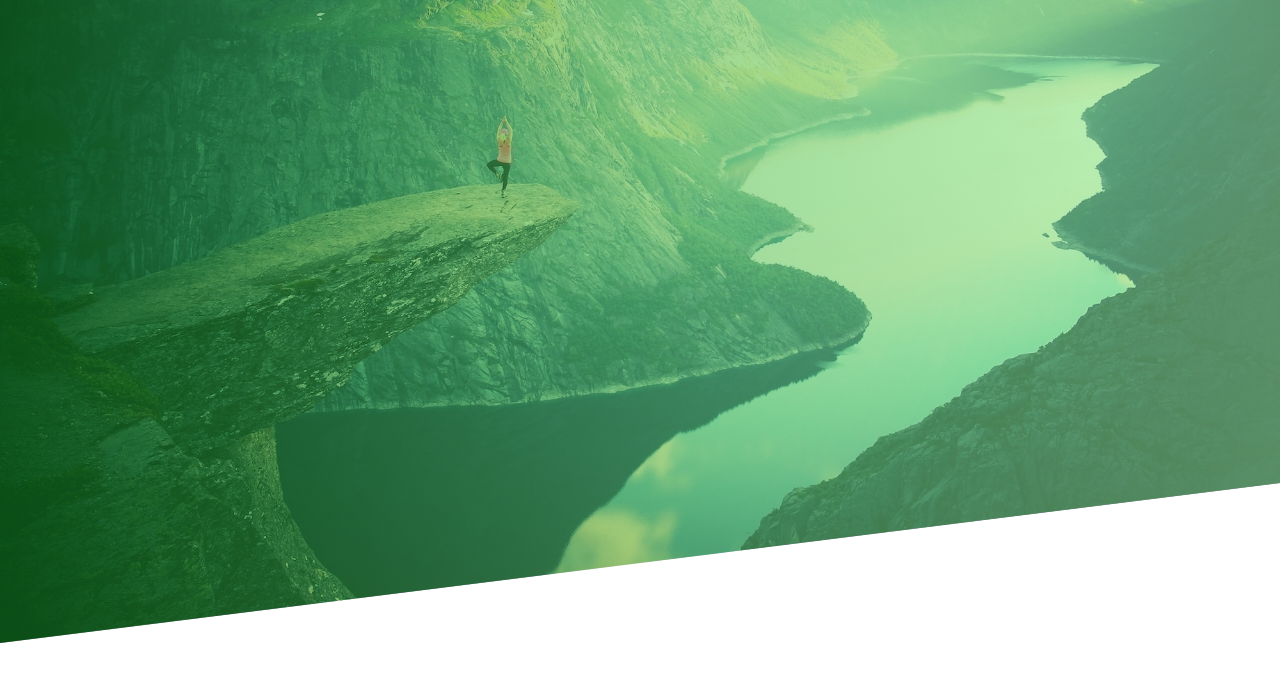
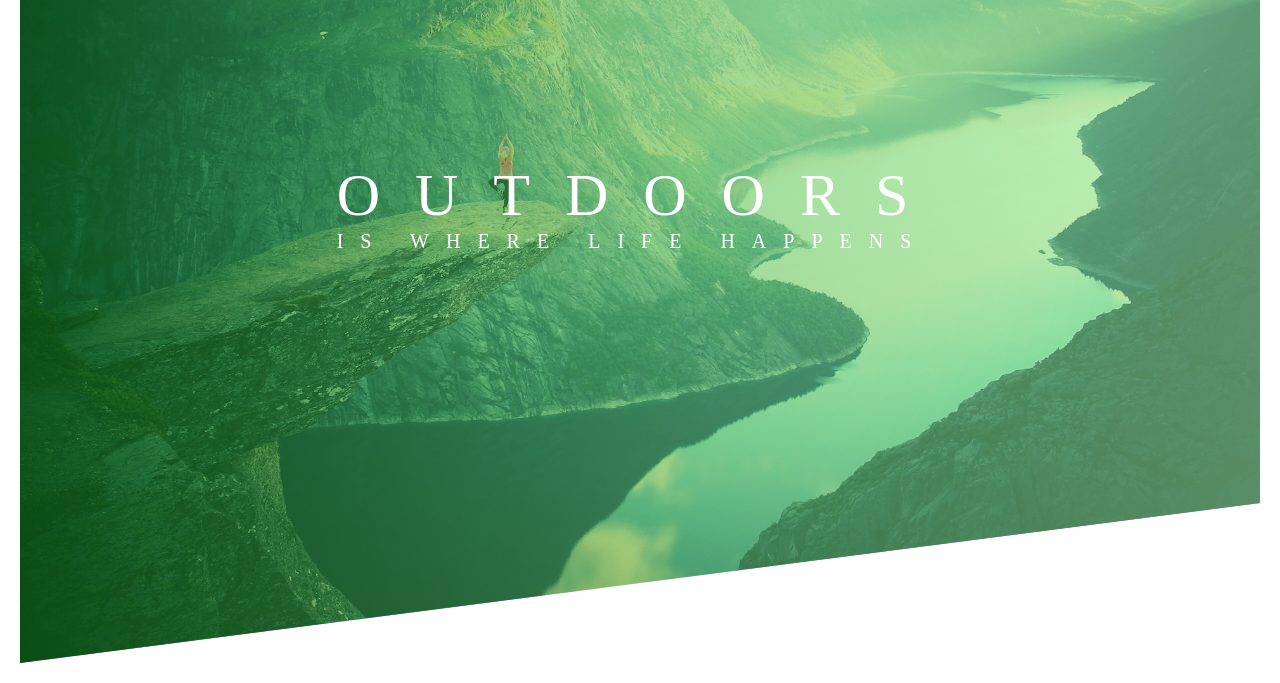
Before and after one commit to xaintobas/advanced-css-course, a plain HTML site: page Natours/index.html in a window 1280 px wide. Shown: the part 117-800 px from the top of the page. Drawn offline with Linux system fonts and the light colour scheme.

Commit message:
Allign hero text

```diff
--- a/Natours/css/styles.css
+++ b/Natours/css/styles.css
@@ -6,6 +6,13 @@
   box-sizing: border-box;
 }
 
+html {
+  font-size: 62.5%;
+}
+
+body {
+  padding: 2rem;
+}
 .header {
   background-image: linear-gradient(to right, rgba(0, 128, 0, 0.521), rgba(144, 238, 144, 0.548)), url(../img/hero.jpg) ;
   background-size: cover;
@@ -19,9 +26,33 @@
   position: absolute;
   top: 40px;
   left: 40px;
-
 }
 
 .logo {
   height: 35px;
 }
+
+.text-box {
+  position: absolute;
+  top: 40%;
+  left: 50%;
+  transform: translate(-50%, -50%);
+}
+
+.heading-primary {
+  color: white;
+  text-transform: uppercase;
+}
+
+.heading-primary-main {
+  display: block;
+  letter-spacing: 3.5rem;
+  font-size: 6rem;
+  font-weight: 400;
+}
+
+.heading-primary-sub {
+  font-size: 2rem;
+  font-weight: 400;
+  letter-spacing: 1.7rem;
+}
--- a/Natours/index.html
+++ b/Natours/index.html
@@ -11,6 +11,15 @@
     <div class="logo-box">
       <img src="img/logo-white.png" alt="Logo" class="logo">
     </div>
+
+
+    <div class="text-box">
+      <h1 class="heading-primary">
+        <span class="heading-primary-main">Outdoors</span>
+        <span class="heading-primary-sub">is where life happens</span>
+      </h1>
+    </div>
+
   </header>
 </body>
 </html>
```
